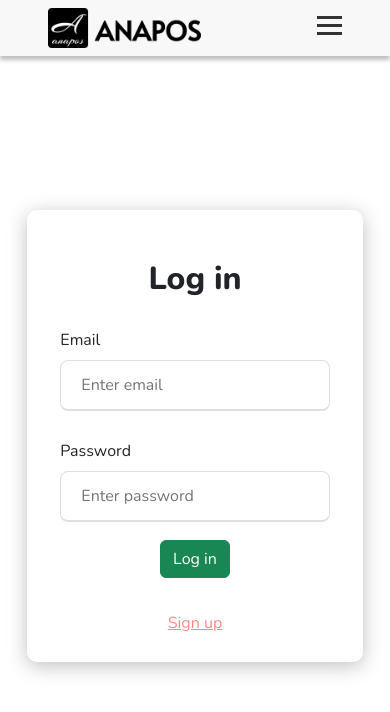
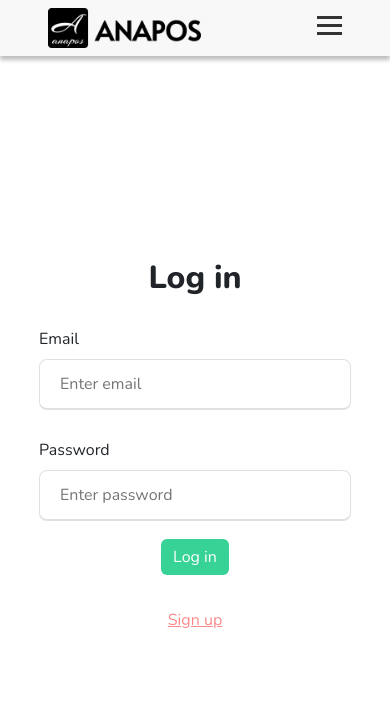
Before and after one commit to NapatpanOP/Anapos, a React (Vite) app: page /login in a window 390 px wide. Shown: the top 712 px of the page. Built offline with nearby package versions, Linux system fonts and the light colour scheme; a web font is replaced by a local one.

Commit message:
update serponsive signup and login

```diff
--- a/src/components/Login/LoginPage.css
+++ b/src/components/Login/LoginPage.css
@@ -10,7 +10,7 @@ body {
   margin-bottom: 20px;
 }
 
-.login-container {
+.login-container-box {
   display: flex;
   justify-content: center;
   align-items: center;
@@ -25,22 +25,30 @@ body {
   height: 100vh;
 }
 
-.login-container>div {
+.login-container-box {
   display: flex;
   flex-direction: column;
   align-items: center;
   padding-top: 50px;
-  background-color: #FFFFFF;
-  border-radius: 10px;
-  box-shadow: 0px 4px 20px rgba(0, 0, 0, 0.25);
 }
 
 .login-form  {
   width: 80%;
   margin: auto;
   align-items: center;
-    display: flex;
-    flex-direction: column;
+  display: flex;
+  flex-direction: column;
+}
+
+.login-box {
+  display: flex;
+  flex-direction: column;
+  align-items: center;
+  padding: 50px;
+  background-color: #FFFFFF;
+  border-radius: 10px;
+  box-shadow: 0px 4px 20px rgba(0, 0, 0, 0.25);
+  min-width: 500px;
 }
 
 .login-form h2 {
@@ -49,6 +57,15 @@ body {
 
 .form-group {
   margin: 10px;
+}
+
+#bt-login {
+  background-color: #37D295;
+  border: none;
+}
+
+#bt-login:hover {
+  background-color: rgb(41, 161, 113);
 }
 
 /* ปรับ style ของ input fields ให้เข้ากับขนาดหน้าจอ */
@@ -100,14 +117,12 @@ input[type="password"]:focus {
 }
 
 /* apply styles for larger screens */
-@media screen and (min-width: 768px) {
+@media screen and (min-width: 820px) {
+
   .login-container {
-    min-height: 100vh;
+    min-width: 600px;
   }
 
-  .login-container >div {
-    min-width: 600px;
-  }
   .signup-container {
     margin-bottom: 10%;
   }
@@ -120,4 +135,19 @@ input[type="password"]:focus {
     font-size: 16px;
   }
 
+  .login-box {
+    min-width: 0;
+    box-shadow: none;
+    padding: 0;
+  }
+
 }
+
+@media screen and (max-width: 390px) {
+
+   .login-box {
+    min-width: 0;
+    box-shadow: none;
+    padding: 0;
+  }
+}
--- a/src/components/Login/LoginPage.jsx
+++ b/src/components/Login/LoginPage.jsx
@@ -49,9 +49,9 @@ const LoginPage = () => {
   };
 
   return (
-    <div className="login-container">
-      <div>
-        <div className="login-form">
+    <div class="login-container-box">
+      <div class="login-form">
+        <div class="login-box">
           <h2>Log in</h2>
           <div className="form-group">
             <label htmlFor="email">Email</label>
@@ -76,7 +76,7 @@ const LoginPage = () => {
             {passwordError && <p className="error">{passwordError}</p>}
           </div>
           {loginError && <p className="error">{loginError}</p>}
-          <button onClick={() => handleSubmit()} className="btn btn-primary btn-success">
+          <button onClick={() => handleSubmit()} className="btn btn-primary btn-success" id="bt-login">
             Log in
           </button>
           <hr />
--- a/src/components/Signup/SignupPage.css
+++ b/src/components/Signup/SignupPage.css
@@ -112,11 +112,11 @@ button[type="login"]:hover {
 } */
 
 /* apply styles for larger screens */
-@media screen and (min-width: 768px) {
+@media screen and (min-width: 820px) {
 
   .register-container-box {
     height: fit-content;
-    margin-top: 5%;
+    margin-top: 20%;
     margin-bottom: 5%;
   }
 
@@ -129,12 +129,20 @@ button[type="login"]:hover {
 
 }
 
+@media screen and (min-width: 768px) {
+
+  .register-container-box {
+    margin-top: 12%;
+  }
+
+}
+
 @media screen and (max-width: 575px) {
 
   .register-container-box {
      padding: 20px;
      font-size: 12px;
-     margin-top: 15%;
+     margin-top: 10%;
    }
 
    .register-box h2 {
@@ -144,7 +152,9 @@ button[type="login"]:hover {
 
    .register-box {
     min-width: 0;
+    width: 100%;
     box-shadow: none;
+    padding: 0;
   }
 }
 
@@ -157,7 +167,7 @@ button[type="login"]:hover {
    }
 
    .register-box h2 {
-     font-size: 1.7rem;
+     font-size: 1.6rem;
      font-weight: bold;
    }
 
```
